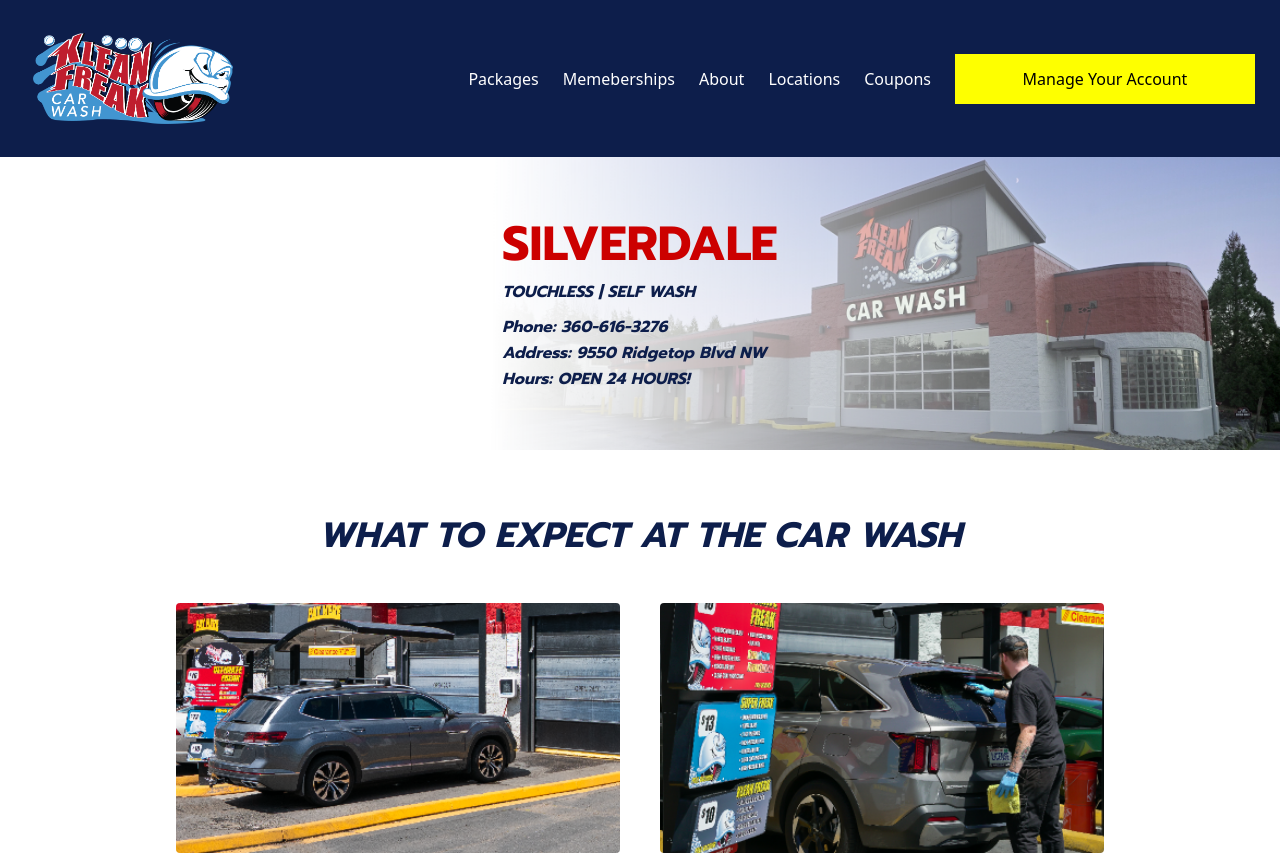
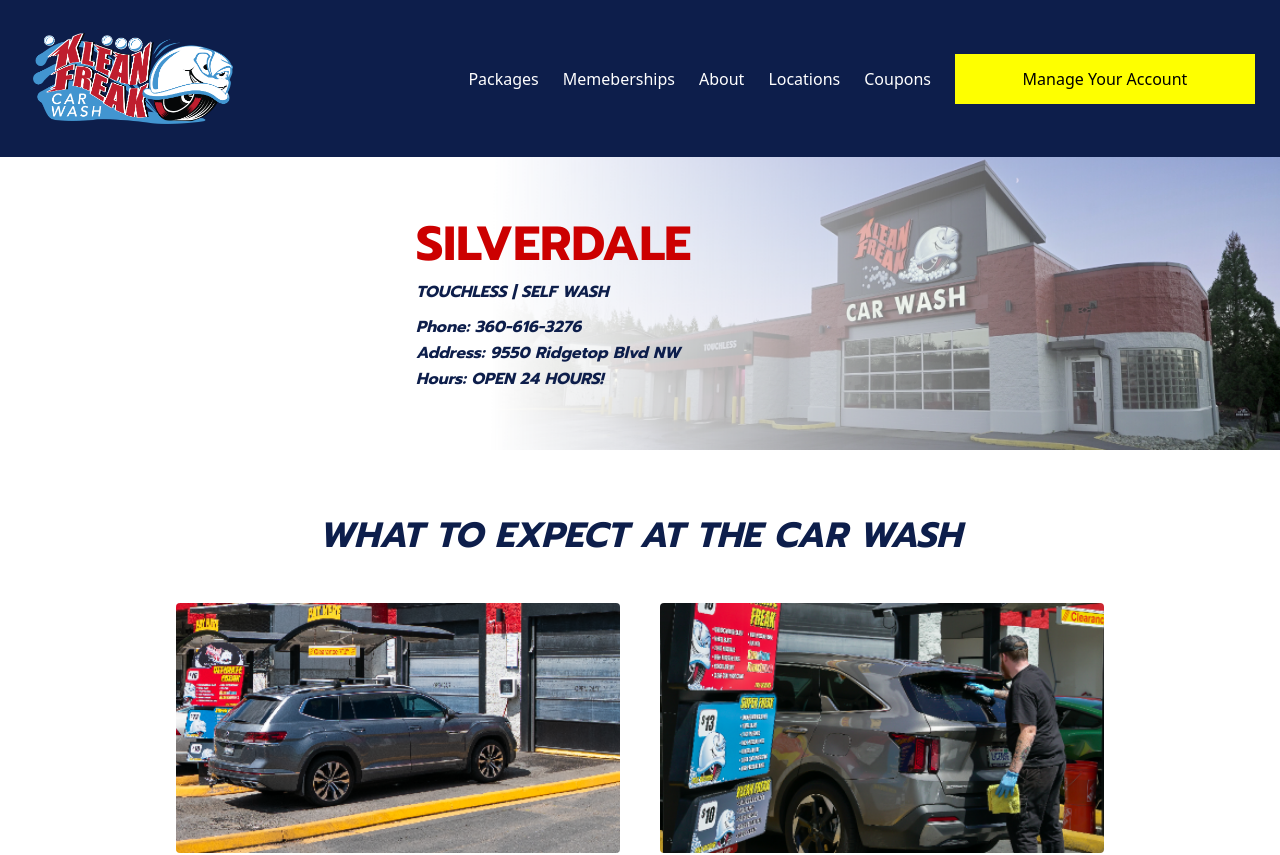
Before and after one commit to Jmorrissette1/klean-freak, a Next.js app: page /locations/silverdale in a window 1280 px wide. Shown: the top 855 px of the page. Built offline with nearby package versions, Linux system fonts and the light colour scheme.

Commit message:
fixed nav drop down bug

```diff
--- a/src/app/components/Navbar.tsx
+++ b/src/app/components/Navbar.tsx
@@ -10,13 +10,26 @@
   const [mobileMenuOpen, setMobileMenuOpen] = useState(false);
   const [openDropdown, setOpenDropdown] = useState<string | null>(null);
 
+
+  const handleDropdownToggle = (name: string) => {
+    setOpenDropdown(openDropdown === name ? null : name);
+  };
+
   useEffect(() => {
     document.body.style.overflow = mobileMenuOpen ? "hidden" : "auto";
   }, [mobileMenuOpen]);
 
-  const handleDropdownToggle = (name: string) => {
-    setOpenDropdown(openDropdown === name ? null : name);
-  };
+
+  useEffect(() => {
+    const handleClickOutside = (e: MouseEvent) => {
+      const target = e.target as HTMLElement;
+      if (!target.closest(`.${styles.dropdown}`)) {
+        setOpenDropdown(null);
+      }
+    };
+    document.addEventListener("click", handleClickOutside);
+    return () => document.removeEventListener("click", handleClickOutside);
+  }, []);
 
   return (
     <nav className={styles.nav}>
--- a/src/app/globals.css
+++ b/src/app/globals.css
@@ -653,7 +653,7 @@
 .locationHero {
   width: 100%;
   text-align: center;
-  justify-content: center;
+  justify-content: flex-start;
   align-items: center;
   background-size: cover;
   background-position: right center;
@@ -666,9 +666,11 @@
 
 .locationHeroText {
   display: flex;
+  align-items: flex-start;
   flex-direction: column;
   text-align: left;
   font-family: var(--font-prompt), sans-serif;
+  margin-left: 30%;
 }
 
 .locationHeroText h1 {
@@ -700,6 +702,7 @@
   flex-direction: column;
   align-items: center;
   padding: 60px 80px;
+  width: 100%;
 }
 
 .expectTitle {
```
Also changed, not shown: src/app/components/Navbar.module.css (+2 -5 lines).
